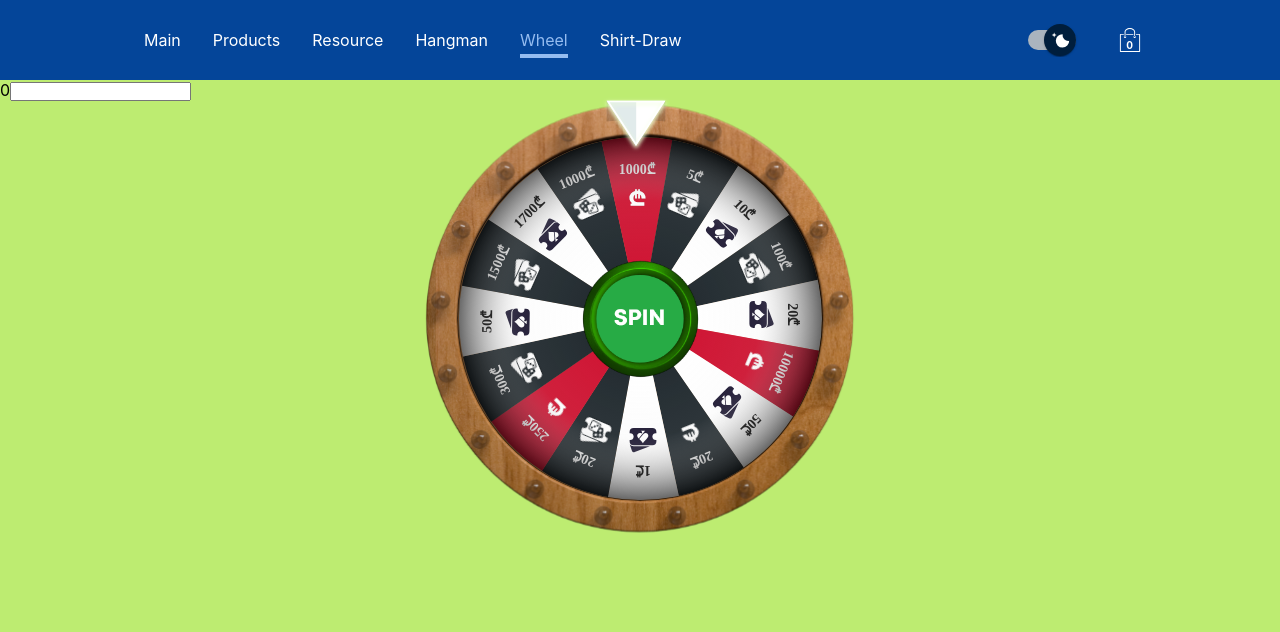
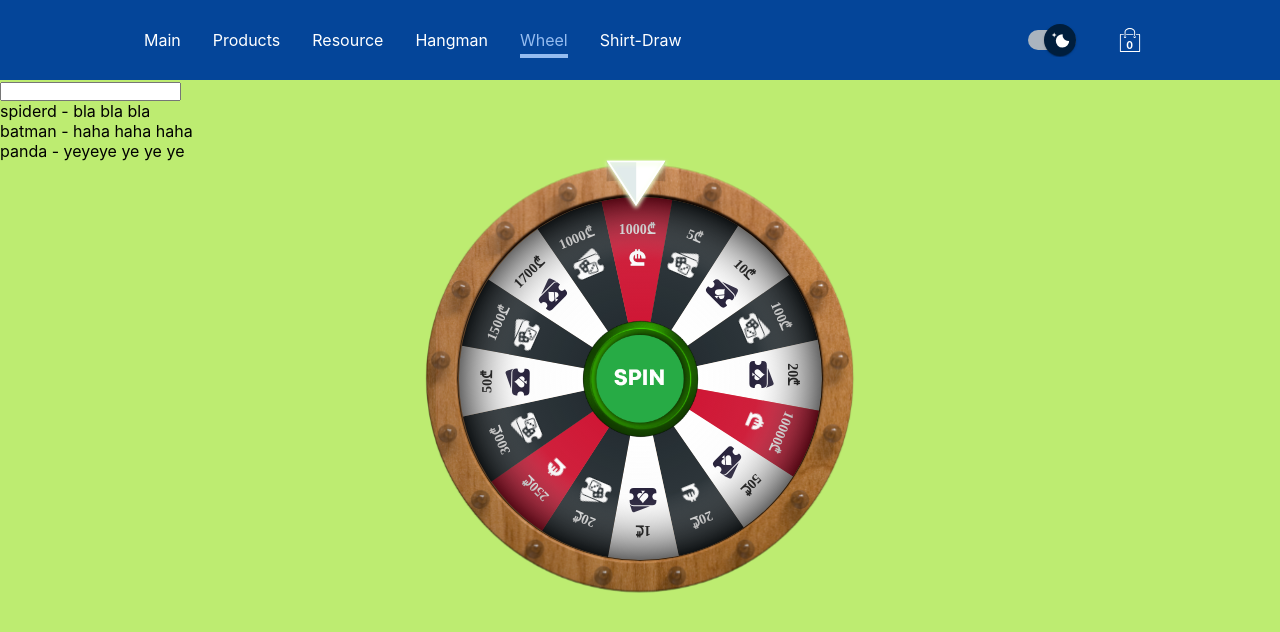
Before and after one commit to TornikeZhizhi/React-sumNew, a React (Create React App) app: page /wheel in a window 1280 px wide. Shown: the top 632 px of the page. Built offline with nearby package versions, Linux system fonts and the light colour scheme; no server answers; a web font is replaced by a local one.

Commit message:
add test search component in wheel js

```diff
--- /dev/null
+++ b/src/Components/Wheel/Search.js
@@ -0,0 +1,37 @@
+import React, { useState } from 'react';
+
+
+
+
+const SearchTest = () => {
+
+    const [films, setFilms] = useState([
+        { name: "spiderd", text: "bla bla bla" },
+        { name: "batman", text: "haha haha haha" },
+        { name: "panda", text: "yeyeye ye ye ye " }
+    ])
+    const [inputValue, setInputValue] = useState("")
+
+    return (
+        <div>
+             <input onChange={(e) => {
+                     setInputValue(e.target.value)
+                }} type="text" />
+
+                {films.map((item) => {
+                    if(item.name.includes(inputValue)){
+                        return (
+                            <div>
+                                {item.name} - {item.text}
+                            </div>
+                        )
+
+                    }
+
+
+                })}
+        </div>
+    );
+};
+
+export default SearchTest;
--- a/src/Components/Wheel/Wheel.js
+++ b/src/Components/Wheel/Wheel.js
@@ -2,6 +2,7 @@ import React, { useEffect, useRef, useState } from 'react';
 import "./css/wheel.css";
 import WheelItem from './WheelItem';
 import Dummy_WheelArray from "./WheelData.json";
+import SearchTest from './Search';
 
 const Wheel = () => {
 
@@ -11,19 +12,13 @@ const Wheel = () => {
     const [wheelOffset, setwheelOffset] = useState(0);
     const [spinValue, setSpinValue] = useState(0)
 
-    const spinDiv = useRef()
 
-    // console.log(spinDiv , "ds")
     let spinValueLive = 0;
     let sectionAmount = 16;
     let spinCount = 5;
     let winningNumber = 1;
 
-    // useEffect(()=>{
-    //     spinDiv.current.focus()
-    //     console.log(spinDiv.current)
 
-    // },[])
 
     useEffect(()=>{
         setTimeout(()=>{
@@ -47,7 +42,7 @@ const Wheel = () => {
             to {  transform: rotate(${initialSpinRotation + spinValueLive}deg); }
             }
         `;
-        // console.log(initialSpinRotation, spinValue)
+
         const $style = document.createElement("style");
         document.head.appendChild($style);
         $style.innerHTML = CSSTemplate;
@@ -134,8 +129,9 @@ const Wheel = () => {
 
     return (
         <div className="bonus-game">
-         {initialSpinRotation}
-         <input ref={spinDiv} type="text" />
+         {/* {initialSpinRotation} */}
+         <SearchTest/>
+         {/* <input  type="text" /> */}
         <div className="bonus-game__wrapper">
           <div className="bonus-game__wheel">
             <div className={`wheel ${wheelAnime ? 'anime' : null}`}>
```
